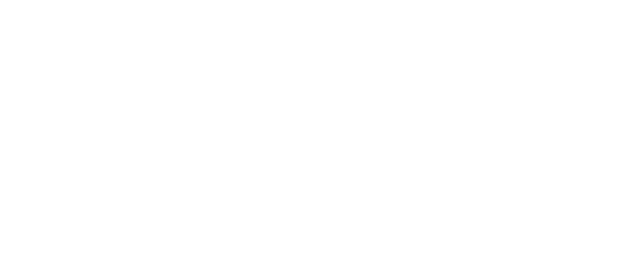
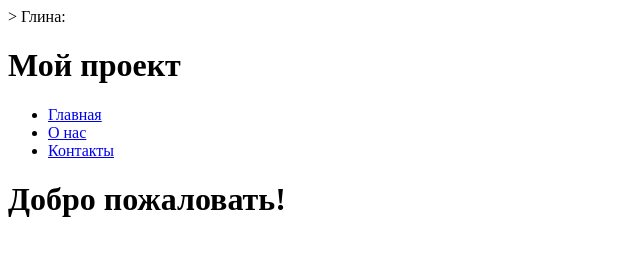
Before and after one commit to glina002/my-first-git-project, a plain HTML site: page index.html in a window 1280 px wide. Shown: the whole page, without its empty margins (0-640 px from the left). Drawn offline with Linux system fonts and the light colour scheme.

Commit message:
Добавлена шапка сайта

```diff
--- a/index.html
+++ b/index.html
@@ -1 +1,23 @@
-<!DOCTYPE html><html><head><title первый проект</title></head><body><h1>Добро пожаловать в мой первый Git-проект!</h1></body></html>
+<!DOCTYPE html>
+   <html lang="ru">
+   <head>
+       <meta charset="UTF-8">
+       <meta name="viewport" content="width=device-width, initial-scale=1.0">
+
+> Глина:
+<title>Мой проект</title>
+   </head>
+   <body>
+       <header>
+           <h1>Мой проект</h1>
+           <nav>
+               <ul>
+                   <li><a href="#">Главная</a></li>
+                   <li><a href="#">О нас</a></li>
+                   <li><a href="#">Контакты</a></li>
+               </ul>
+           </nav>
+       </header>
+       <h1>Добро пожаловать!</h1>
+   </body>
+   </html>
```
